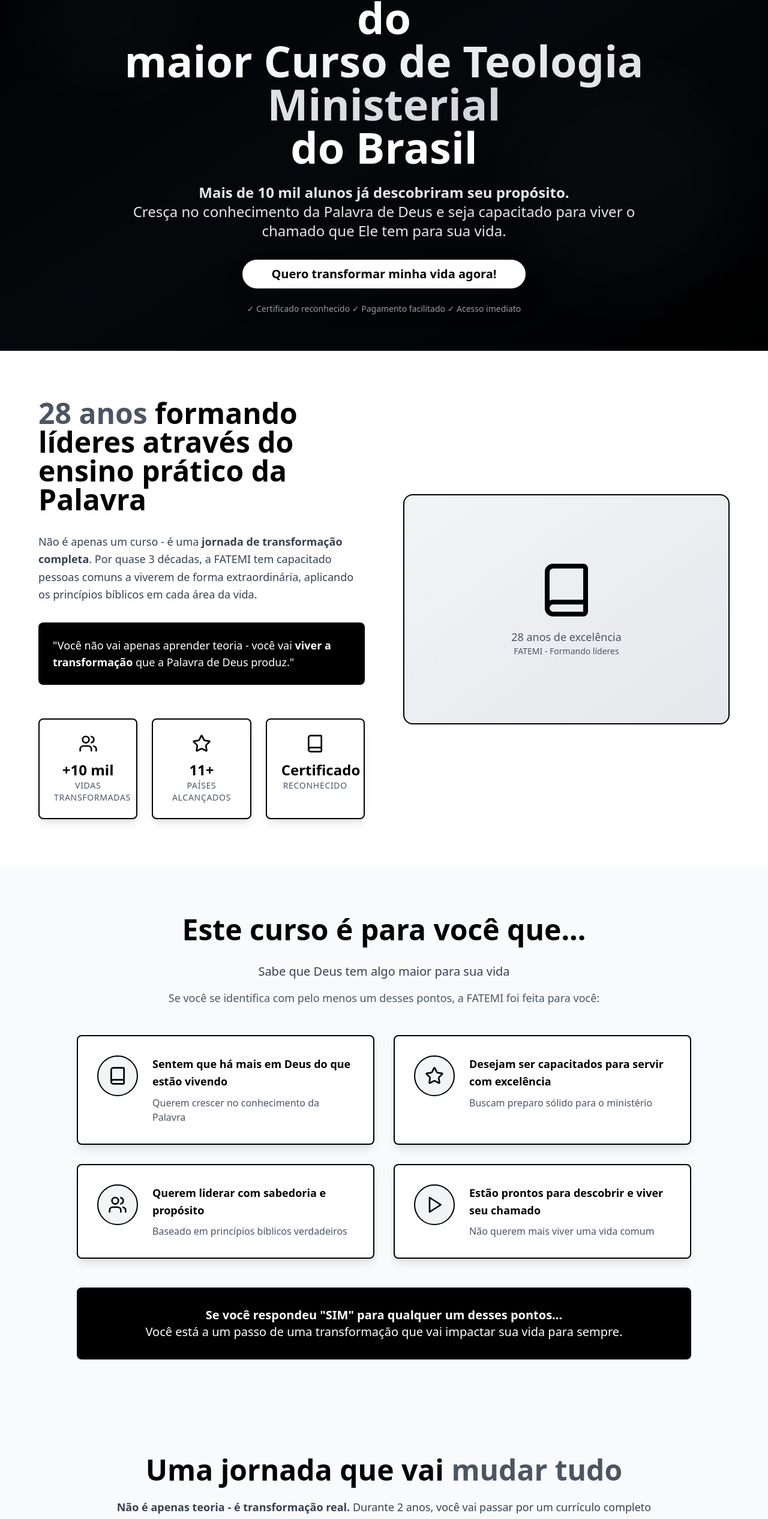
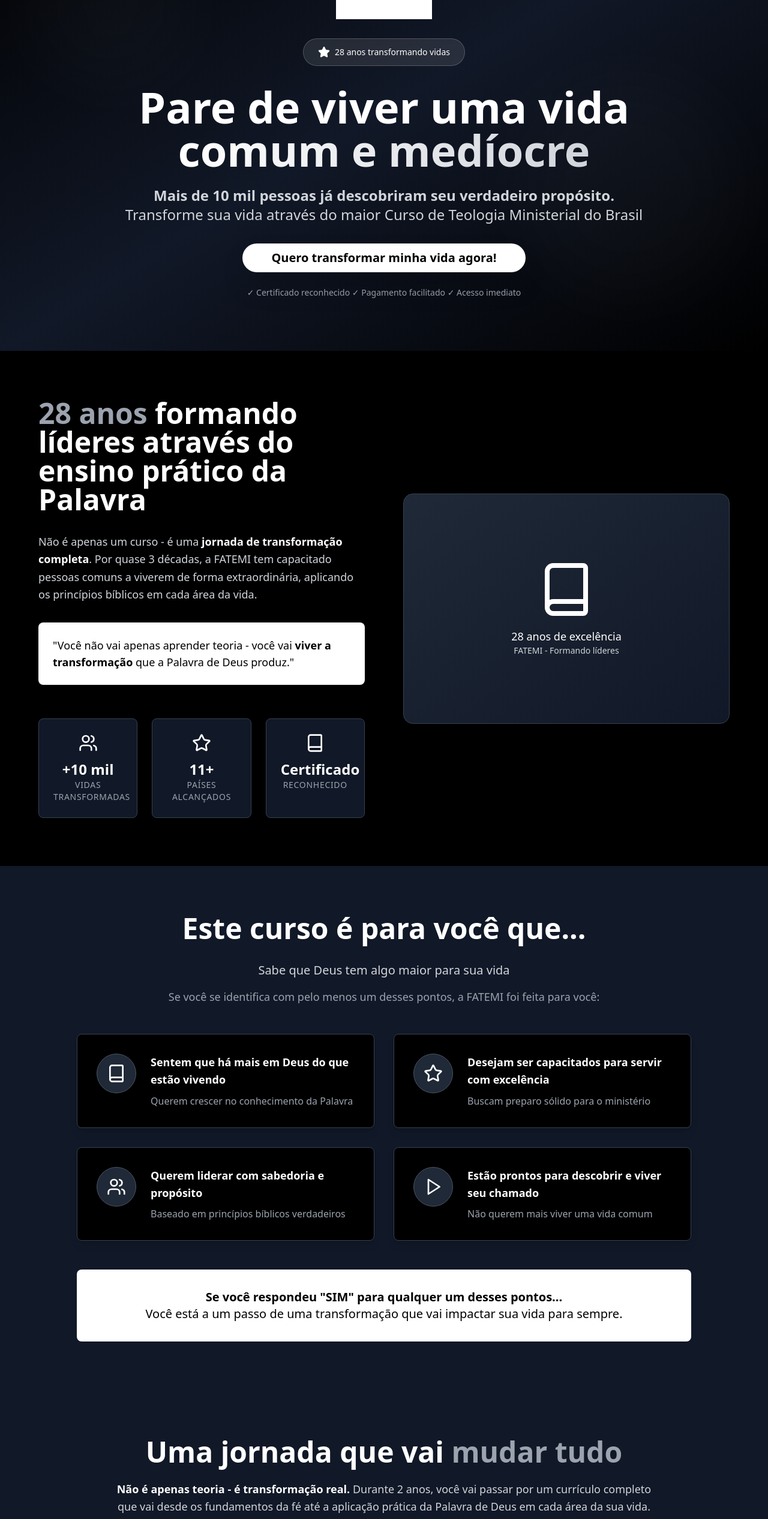
Before and after one commit to marketingfatemi/fatemi-landing-page-boost-1c0c90e9, a React (Vite) app: page / in a window 1280 px wide. Shown: the part 215-2748 px from the top of the page at 60% size. Built offline with nearby package versions, Linux system fonts and the light colour scheme; grey boxes are pictures that could not be loaded.

Commit message:
Refactor: Implement dark mode layout
Adjust the landing page to use a dark mode with black as the primary background color.

```diff
--- a/src/components/Authority.tsx
+++ b/src/components/Authority.tsx
@@ -5,41 +5,41 @@ import { Card, CardContent } from "@/components/ui/card";
 const Authority = () => {
   const stats = [
     {
-      icon: <Users className="w-8 h-8 text-black" />,
+      icon: <Users className="w-8 h-8 text-white" />,
       number: "+10 mil",
       label: "vidas transformadas"
     },
     {
-      icon: <Star className="w-8 h-8 text-black" />,
+      icon: <Star className="w-8 h-8 text-white" />,
       number: "11+",
       label: "países alcançados"
     },
     {
-      icon: <Book className="w-8 h-8 text-black" />,
+      icon: <Book className="w-8 h-8 text-white" />,
       number: "Certificado",
       label: "reconhecido"
     }
   ];
 
   return (
-    <section className="py-20 bg-white">
+    <section className="py-20 bg-black">
       <div className="container mx-auto px-4">
         <div className="max-w-6xl mx-auto">
           <div className="grid lg:grid-cols-2 gap-16 items-center">
             {/* Text content */}
             <div className="space-y-8">
-              <h2 className="text-4xl md:text-5xl font-bold text-black leading-tight">
-                <span className="text-gray-600">28 anos</span> formando líderes através do
-                <span className="text-black"> ensino prático da Palavra</span>
+              <h2 className="text-4xl md:text-5xl font-bold text-white leading-tight">
+                <span className="text-gray-400">28 anos</span> formando líderes através do
+                <span className="text-white"> ensino prático da Palavra</span>
               </h2>
 
-              <p className="text-lg text-gray-700 leading-relaxed">
-                Não é apenas um curso - é uma <strong>jornada de transformação completa</strong>.
+              <p className="text-lg text-gray-300 leading-relaxed">
+                Não é apenas um curso - é uma <strong className="text-white">jornada de transformação completa</strong>.
                 Por quase 3 décadas, a FATEMI tem capacitado pessoas comuns a viverem de forma extraordinária,
                 aplicando os princípios bíblicos em cada área da vida.
               </p>
 
-              <div className="bg-black text-white p-6 rounded-lg">
+              <div className="bg-white text-black p-6 rounded-lg">
                 <p className="text-lg font-medium">
                   "Você não vai apenas aprender teoria - você vai <strong>viver a transformação</strong> que a Palavra de Deus produz."
                 </p>
@@ -48,13 +48,13 @@ const Authority = () => {
               {/* Stats */}
               <div className="grid grid-cols-1 md:grid-cols-3 gap-6 pt-6">
                 {stats.map((stat, index) => (
-                  <Card key={index} className="border-2 border-black shadow-lg hover:shadow-xl transition-shadow duration-300">
+                  <Card key={index} className="bg-gray-900 border-gray-700 shadow-lg hover:shadow-xl transition-shadow duration-300">
                     <CardContent className="p-6 text-center">
                       <div className="flex justify-center mb-3">
                         {stat.icon}
                       </div>
-                      <div className="text-2xl font-bold text-black">{stat.number}</div>
-                      <div className="text-sm text-gray-600 uppercase tracking-wider font-medium">{stat.label}</div>
+                      <div className="text-2xl font-bold text-white">{stat.number}</div>
+                      <div className="text-sm text-gray-400 uppercase tracking-wider font-medium">{stat.label}</div>
                     </CardContent>
                   </Card>
                 ))}
@@ -62,10 +62,10 @@ const Authority = () => {
             </div>
 
             {/* Image placeholder */}
-            <div className="bg-gradient-to-br from-gray-100 to-gray-200 rounded-2xl h-96 flex items-center justify-center border-2 border-black">
-              <div className="text-center text-gray-600">
-                <Book className="w-24 h-24 mx-auto mb-4 text-black" />
-                <p className="text-lg font-medium">28 anos de excelência</p>
+            <div className="bg-gradient-to-br from-gray-800 to-gray-900 rounded-2xl h-96 flex items-center justify-center border border-gray-700">
+              <div className="text-center text-gray-300">
+                <Book className="w-24 h-24 mx-auto mb-4 text-white" />
+                <p className="text-lg font-medium text-white">28 anos de excelência</p>
                 <p className="text-sm">FATEMI - Formando líderes</p>
               </div>
             </div>
--- a/src/components/ForWho.tsx
+++ b/src/components/ForWho.tsx
@@ -5,56 +5,56 @@ import { Users, Star, Book, Play } from "lucide-react";
 const ForWho = () => {
   const targets = [
     {
-      icon: <Book className="w-8 h-8 text-black" />,
+      icon: <Book className="w-8 h-8 text-white" />,
       text: "Sentem que há mais em Deus do que estão vivendo",
       subtitle: "Querem crescer no conhecimento da Palavra"
     },
     {
-      icon: <Star className="w-8 h-8 text-black" />,
+      icon: <Star className="w-8 h-8 text-white" />,
       text: "Desejam ser capacitados para servir com excelência",
       subtitle: "Buscam preparo sólido para o ministério"
     },
     {
-      icon: <Users className="w-8 h-8 text-black" />,
+      icon: <Users className="w-8 h-8 text-white" />,
       text: "Querem liderar com sabedoria e propósito",
       subtitle: "Baseado em princípios bíblicos verdadeiros"
     },
     {
-      icon: <Play className="w-8 h-8 text-black" />,
+      icon: <Play className="w-8 h-8 text-white" />,
       text: "Estão prontos para descobrir e viver seu chamado",
       subtitle: "Não querem mais viver uma vida comum"
     }
   ];
 
   return (
-    <section className="py-20 bg-gray-50">
+    <section className="py-20 bg-gray-900">
       <div className="container mx-auto px-4">
         <div className="max-w-5xl mx-auto text-center">
-          <h2 className="text-4xl md:text-5xl font-bold text-black mb-8">
+          <h2 className="text-4xl md:text-5xl font-bold text-white mb-8">
             Este curso é para você que...
           </h2>
 
-          <p className="text-xl text-gray-700 mb-4 font-medium">
+          <p className="text-xl text-gray-300 mb-4 font-medium">
             Sabe que Deus tem algo maior para sua vida
           </p>
 
-          <p className="text-lg text-gray-600 mb-12">
+          <p className="text-lg text-gray-400 mb-12">
             Se você se identifica com pelo menos um desses pontos, a FATEMI foi feita para você:
           </p>
 
           <div className="grid md:grid-cols-2 gap-8">
             {targets.map((target, index) => (
-              <Card key={index} className="border-2 border-black shadow-lg hover:shadow-xl transition-all duration-300 hover:scale-105 bg-white">
+              <Card key={index} className="bg-black border-gray-700 shadow-lg hover:shadow-xl transition-all duration-300 hover:scale-105">
                 <CardContent className="p-8">
                   <div className="flex items-start gap-6">
-                    <div className="flex-shrink-0 bg-gray-100 p-4 rounded-full border-2 border-black">
+                    <div className="flex-shrink-0 bg-gray-800 p-4 rounded-full border border-gray-600">
                       {target.icon}
                     </div>
                     <div className="text-left">
-                      <p className="text-lg font-bold text-black mb-2 leading-relaxed">
+                      <p className="text-lg font-bold text-white mb-2 leading-relaxed">
                         {target.text}
                       </p>
-                      <p className="text-gray-600">
+                      <p className="text-gray-400">
                         {target.subtitle}
                       </p>
                     </div>
@@ -64,7 +64,7 @@ const ForWho = () => {
             ))}
           </div>
 
-          <div className="mt-12 bg-black text-white p-8 rounded-lg">
+          <div className="mt-12 bg-white text-black p-8 rounded-lg">
             <p className="text-xl font-medium">
               <strong>Se você respondeu "SIM" para qualquer um desses pontos...</strong><br />
               Você está a um passo de uma transformação que vai impactar sua vida para sempre.
--- a/src/components/Hero.tsx
+++ b/src/components/Hero.tsx
@@ -9,33 +9,41 @@ const Hero = () => {
   };
 
   return (
-    <section className="min-h-screen bg-gradient-to-br from-black via-gray-900 to-black flex items-center justify-center relative overflow-hidden">
+    <section className="min-h-screen bg-black flex items-center justify-center relative overflow-hidden">
       {/* Background decorative elements */}
-      <div className="absolute inset-0 bg-black/70"></div>
+      <div className="absolute inset-0 bg-gradient-to-br from-black via-gray-900 to-black"></div>
       <div className="absolute top-20 left-10 w-72 h-72 bg-white/5 rounded-full blur-3xl animate-pulse opacity-60"></div>
       <div className="absolute bottom-20 right-10 w-96 h-96 bg-white/5 rounded-full blur-3xl animate-pulse opacity-60" style={{ animationDelay: '2s' }}></div>
 
       <div className="container mx-auto px-4 relative z-10">
         <div className="max-w-5xl mx-auto text-center text-white">
+          {/* Logo */}
+          <div className="mb-8 animate-fade-in">
+            <img
+              src="/lovable-uploads/26d73a27-eceb-46e0-8bd8-96af531bf815.png"
+              alt="FATEMI Logo"
+              className="w-40 h-40 mx-auto mb-6 filter brightness-0 invert"
+            />
+          </div>
+
           {/* Badge */}
-          <div className="inline-flex items-center gap-2 bg-white/10 backdrop-blur-sm rounded-full px-6 py-3 mb-8 animate-fade-in">
+          <div className="inline-flex items-center gap-2 bg-white/10 backdrop-blur-sm rounded-full px-6 py-3 mb-8 animate-fade-in border border-white/20">
             <Star className="w-5 h-5 text-white fill-current" />
-            <span className="text-sm font-medium">28 anos transformando vidas</span>
+            <span className="text-sm font-medium text-white">28 anos transformando vidas</span>
           </div>
 
           {/* Main headline */}
           <h1 className="text-4xl md:text-6xl lg:text-7xl font-bold mb-6 leading-tight animate-fade-in" style={{ animationDelay: '0.2s' }}>
-            Transforme sua vida através do<br />
+            Pare de viver uma vida<br />
             <span className="bg-gradient-to-r from-white to-gray-300 bg-clip-text text-transparent">
-              maior Curso de Teologia Ministerial
-            </span><br />
-            do Brasil
+              comum e medíocre
+            </span>
           </h1>
 
           {/* Subtitle */}
-          <p className="text-xl md:text-2xl mb-8 text-gray-200 leading-relaxed animate-fade-in max-w-4xl mx-auto" style={{ animationDelay: '0.4s' }}>
-            <strong>Mais de 10 mil alunos já descobriram seu propósito.</strong><br />
-            Cresça no conhecimento da Palavra de Deus e seja capacitado para viver o chamado que Ele tem para sua vida.
+          <p className="text-xl md:text-2xl mb-8 text-gray-300 leading-relaxed animate-fade-in max-w-4xl mx-auto" style={{ animationDelay: '0.4s' }}>
+            <strong>Mais de 10 mil pessoas já descobriram seu verdadeiro propósito.</strong><br />
+            Transforme sua vida através do maior Curso de Teologia Ministerial do Brasil
           </p>
 
           {/* CTA Button */}
--- a/src/components/Testimonials.tsx
+++ b/src/components/Testimonials.tsx
@@ -31,46 +31,46 @@ const Testimonials = () => {
   ];
 
   return (
-    <section className="py-20 bg-white">
+    <section className="py-20 bg-gray-900">
       <div className="container mx-auto px-4">
         <div className="max-w-6xl mx-auto">
           <div className="text-center mb-16">
-            <h2 className="text-4xl md:text-5xl font-bold text-black mb-6">
-              <span className="text-gray-600">Mais de 10 mil</span> vidas transformadas
+            <h2 className="text-4xl md:text-5xl font-bold text-white mb-6">
+              <span className="text-gray-400">Mais de 10 mil</span> vidas transformadas
             </h2>
-            <p className="text-xl text-gray-700 mb-4 font-medium">
+            <p className="text-xl text-gray-300 mb-4 font-medium">
               Veja o que acontece quando você decide investir em sua transformação
             </p>
-            <p className="text-lg text-gray-600">
-              Estas são apenas algumas das <strong>milhares de histórias reais</strong> de quem ousou mudar
+            <p className="text-lg text-gray-400">
+              Estas são apenas algumas das <strong className="text-white">milhares de histórias reais</strong> de quem ousou mudar
             </p>
           </div>
 
           <div className="grid md:grid-cols-2 gap-8">
             {testimonials.map((testimonial, index) => (
-              <Card key={index} className="border-2 border-black shadow-lg hover:shadow-xl transition-all duration-300 bg-white">
+              <Card key={index} className="bg-black border-gray-700 shadow-lg hover:shadow-xl transition-all duration-300">
                 <CardContent className="p-8">
                   <div className="flex mb-4">
                     {[...Array(testimonial.rating)].map((_, i) => (
-                      <Star key={i} className="w-5 h-5 text-black fill-current" />
+                      <Star key={i} className="w-5 h-5 text-white fill-current" />
                     ))}
                   </div>
 
-                  <Quote className="w-8 h-8 text-gray-300 mb-4" />
+                  <Quote className="w-8 h-8 text-gray-600 mb-4" />
 
-                  <p className="text-gray-700 mb-6 leading-relaxed text-lg">
-                    <strong>"{testimonial.text}"</strong>
+                  <p className="text-gray-300 mb-6 leading-relaxed text-lg">
+                    <strong className="text-white">"{testimonial.text}"</strong>
                   </p>
 
                   <div className="flex items-center gap-3">
-                    <div className="bg-black w-12 h-12 rounded-full flex items-center justify-center">
-                      <span className="text-white font-bold text-lg">
+                    <div className="bg-white w-12 h-12 rounded-full flex items-center justify-center">
+                      <span className="text-black font-bold text-lg">
                         {testimonial.name.charAt(0)}
                       </span>
                     </div>
                     <div>
-                      <div className="font-bold text-black">{testimonial.name}</div>
-                      <div className="text-sm text-gray-600">{testimonial.role}</div>
+                      <div className="font-bold text-white">{testimonial.name}</div>
+                      <div className="text-sm text-gray-400">{testimonial.role}</div>
                     </div>
                   </div>
                 </CardContent>
@@ -78,7 +78,7 @@ const Testimonials = () => {
             ))}
           </div>
 
-          <div className="mt-12 text-center bg-black text-white p-8 rounded-lg">
+          <div className="mt-12 text-center bg-white text-black p-8 rounded-lg">
             <p className="text-xl font-medium">
               <strong>E se a próxima história de transformação fosse a sua?</strong><br />
               Não deixe mais um dia passar vivendo abaixo do que Deus preparou para você.
--- a/src/components/WhatYouLearn.tsx
+++ b/src/components/WhatYouLearn.tsx
@@ -38,18 +38,18 @@ const WhatYouLearn = () => {
   ];
 
   return (
-    <section className="py-20 bg-gray-50">
+    <section className="py-20 bg-gray-900">
       <div className="container mx-auto px-4">
         <div className="max-w-6xl mx-auto">
           <div className="text-center mb-16">
-            <h2 className="text-4xl md:text-5xl font-bold text-black mb-6">
-              Uma jornada que vai <span className="text-gray-600">mudar tudo</span>
+            <h2 className="text-4xl md:text-5xl font-bold text-white mb-6">
+              Uma jornada que vai <span className="text-gray-400">mudar tudo</span>
             </h2>
-            <p className="text-lg text-gray-700 max-w-4xl mx-auto leading-relaxed mb-4">
-              <strong>Não é apenas teoria - é transformação real.</strong> Durante 2 anos, você vai passar por um currículo
+            <p className="text-lg text-gray-300 max-w-4xl mx-auto leading-relaxed mb-4">
+              <strong className="text-white">Não é apenas teoria - é transformação real.</strong> Durante 2 anos, você vai passar por um currículo
               completo que vai desde os fundamentos da fé até a aplicação prática da Palavra de Deus em cada área da sua vida.
             </p>
-            <p className="text-gray-600 max-w-3xl mx-auto">
+            <p className="text-gray-400 max-w-3xl mx-auto">
               Cada módulo foi desenvolvido para te levar a um novo nível de maturidade espiritual e liderança.
             </p>
           </div>
@@ -57,24 +57,24 @@ const WhatYouLearn = () => {
           {/* Modules Grid */}
           <div className="grid md:grid-cols-2 lg:grid-cols-3 gap-6 mb-12">
             {modules.map((module, index) => (
-              <Card key={index} className="border-2 border-black shadow-lg hover:shadow-xl transition-all duration-300 hover:scale-105 bg-white">
+              <Card key={index} className="bg-black border-gray-700 shadow-lg hover:shadow-xl transition-all duration-300 hover:scale-105">
                 <CardHeader className="pb-4">
-                  <div className="bg-gray-100 w-12 h-12 rounded-full flex items-center justify-center mb-4 border-2 border-black">
-                    <div className="text-black">
+                  <div className="bg-gray-800 w-12 h-12 rounded-full flex items-center justify-center mb-4 border border-gray-600">
+                    <div className="text-white">
                       {module.icon}
                     </div>
                   </div>
-                  <CardTitle className="text-xl text-black">{module.title}</CardTitle>
+                  <CardTitle className="text-xl text-white">{module.title}</CardTitle>
                 </CardHeader>
                 <CardContent>
-                  <p className="text-gray-600 leading-relaxed">{module.description}</p>
+                  <p className="text-gray-400 leading-relaxed">{module.description}</p>
                 </CardContent>
               </Card>
             ))}
           </div>
 
           {/* Highlight Box */}
-          <div className="bg-black text-white p-8 rounded-lg mb-8">
+          <div className="bg-white text-black p-8 rounded-lg mb-8">
             <h3 className="text-2xl font-bold mb-4">E isso é só o começo...</h3>
             <p className="text-lg">
               <strong>São mais de 20 módulos completos</strong> que vão te equipar com tudo que você precisa
@@ -86,11 +86,11 @@ const WhatYouLearn = () => {
           <div className="text-center">
             <Button
               size="lg"
-              className="bg-black hover:bg-gray-800 text-white font-bold py-6 px-12 rounded-full text-xl shadow-lg hover:shadow-xl transition-all duration-300 transform hover:scale-105"
+              className="bg-white hover:bg-gray-100 text-black font-bold py-6 px-12 rounded-full text-xl shadow-lg hover:shadow-xl transition-all duration-300 transform hover:scale-105"
             >
               Quero ver a Grade Curricular Completa
             </Button>
-            <p className="text-gray-600 mt-4">
+            <p className="text-gray-400 mt-4">
               Descubra todos os módulos que vão transformar sua vida
             </p>
           </div>
```
Also changed, not shown: src/components/Formation.tsx (+21 -21 lines), src/components/Investment.tsx (+15 -15 lines), src/components/Teachers.tsx (+13 -13 lines).
